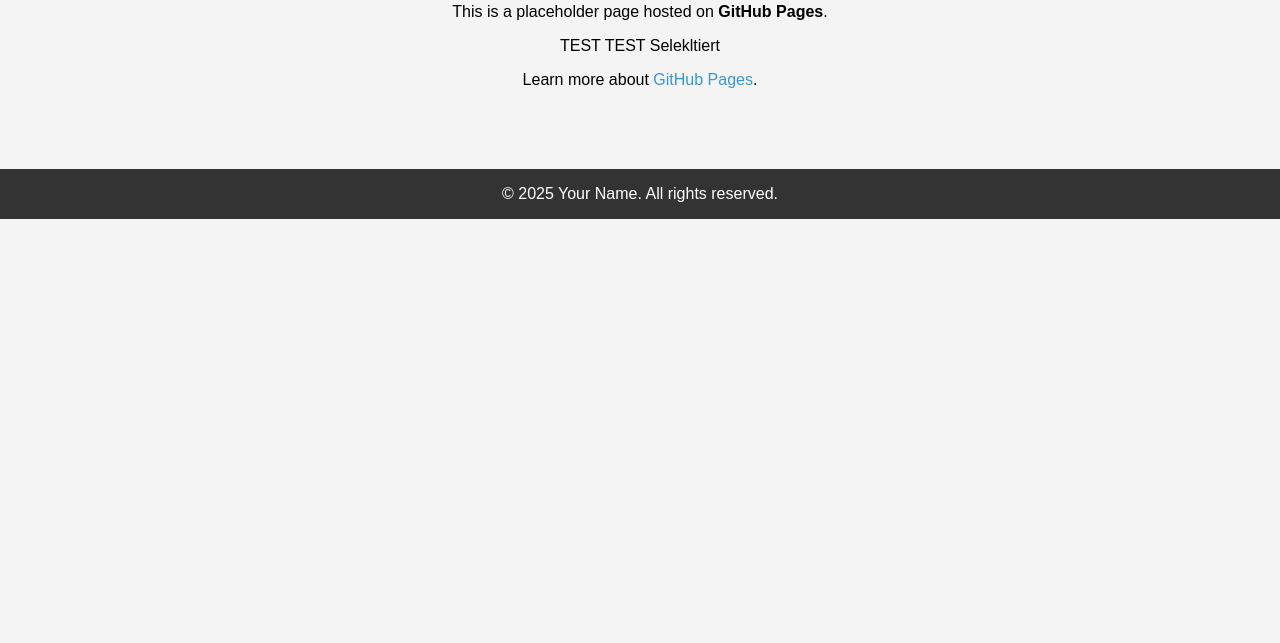
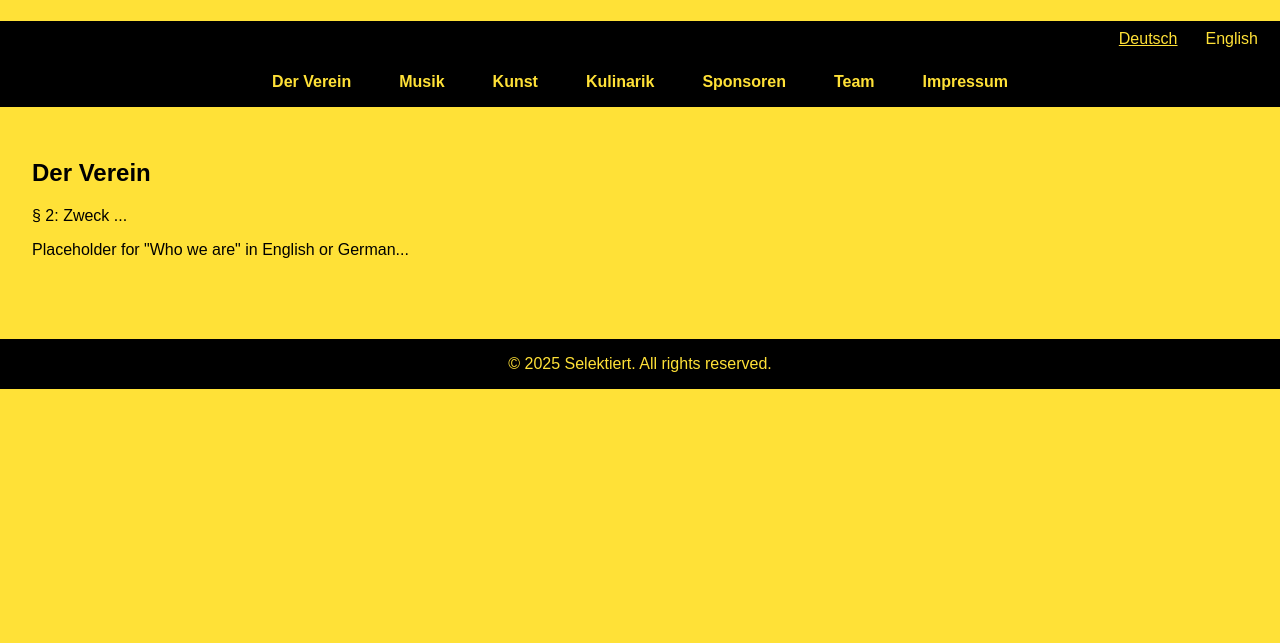
Before and after one commit to selektiert/website, a plain HTML site: page index.html in a window 1280 px wide. Shown: the part 157-800 px from the top of the page. Drawn offline with Linux system fonts and the light colour scheme.

Commit message:
Update index.html

```diff
--- a/index.html
+++ b/index.html
@@ -3,47 +3,151 @@
 <head>
     <meta charset="UTF-8">
     <meta name="viewport" content="width=device-width, initial-scale=1.0">
-    <title>My GitHub Pages Website</title>
+    <title>Selektiert – Verein zur Förderung von Musik, Kunst und Kulinarik</title>
     <style>
         body {
-            font-family: Arial, sans-serif;
-            text-align: center;
-            background-color: #f4f4f4;
+            font-family: "Breul Grotesk", sans-serif;
             margin: 0;
             padding: 0;
+            background-color: #ffe137;
+            color: #000;
         }
         header {
-            background-color: #333;
-            color: white;
+            text-align: center;
             padding: 1rem;
+            background-color: #ffe137;
         }
-        main {
+        header img {
+            width: 150px;
+            height: auto;
+        }
+        nav {
+            display: flex;
+            justify-content: center;
+            background-color: #000;
+        }
+        nav a {
+            text-decoration: none;
+            color: #ffe137;
+            padding: 1rem;
+            margin: 0 0.5rem;
+            font-weight: bold;
+        }
+        nav a:hover {
+            background-color: #ffe137;
+            color: #000;
+        }
+        .content {
             padding: 2rem;
+            display: none;
+        }
+        .content.active {
+            display: block;
         }
         footer {
+            text-align: center;
+            padding: 1rem;
+            background-color: #000;
+            color: #ffe137;
             margin-top: 2rem;
-            padding: 1rem;
-            background-color: #333;
-            color: white;
         }
-        a {
-            color: #3498db;
-            text-decoration: none;
+        .lang-switch {
+            display: flex;
+            justify-content: flex-end;
+            padding: 0.5rem;
+            background-color: #000;
+        }
+        .lang-switch button {
+            background: none;
+            border: none;
+            color: #ffe137;
+            font-size: 1rem;
+            margin: 0 0.5rem;
+            cursor: pointer;
+        }
+        .lang-switch button.active {
+            text-decoration: underline;
         }
     </style>
 </head>
 <body>
     <header>
-        <h1>Welcome to My Website</h1>
+        <img src="logo.png" alt="Selektiert Logo">
+        <h1>Selektiert</h1>
+        <h2>Verein zur Förderung von Musik, Kunst und Kulinarik</h2>
     </header>
+    <div class="lang-switch">
+        <button class="lang-btn active" data-lang="de">Deutsch</button>
+        <button class="lang-btn" data-lang="en">English</button>
+    </div>
+    <nav>
+        <a href="#verein" class="tab-btn" data-tab="verein">Der Verein</a>
+        <a href="#musik" class="tab-btn" data-tab="musik">Musik</a>
+        <a href="#kunst" class="tab-btn" data-tab="kunst">Kunst</a>
+        <a href="#kulinarik" class="tab-btn" data-tab="kulinarik">Kulinarik</a>
+        <a href="#sponsoren" class="tab-btn" data-tab="sponsoren">Sponsoren</a>
+        <a href="#team" class="tab-btn" data-tab="team">Team</a>
+        <a href="#impressum" class="tab-btn" data-tab="impressum">Impressum</a>
+    </nav>
+
     <main>
-        <p>This is a placeholder page hosted on <strong>GitHub Pages</strong>.</p>
+        <section id="verein" class="content active">
+            <h2>Der Verein</h2>
+            <p>§ 2: Zweck ...</p>
+            <p>Placeholder for "Who we are" in English or German...</p>
+        </section>
+        <section id="musik" class="content">
+            <h2>Musik</h2>
+            <p>Lorem ipsum content for music (replace this text).</p>
+        </section>
+        <section id="kunst" class="content">
+            <h2>Kunst</h2>
+            <p>Lorem ipsum content for art (replace this text).</p>
+        </section>
+        <section id="kulinarik" class="content">
+            <h2>Kulinarik</h2>
+            <p>Lorem ipsum content for culinary arts (replace this text).</p>
+        </section>
+        <section id="sponsoren" class="content">
+            <h2>Sponsoren</h2>
+            <p>Lorem ipsum content for sponsors (replace this text).</p>
+        </section>
+        <section id="team" class="content">
+            <h2>Team</h2>
+            <p>Lorem ipsum content for team members (replace this text).</p>
+        </section>
+        <section id="impressum" class="content">
+            <h2>Impressum</h2>
+            <p>Lorem ipsum content for legal information (replace this text).</p>
+        </section>
+    </main>
 
-        <p>TEST TEST Selekltiert</p>
-        <p>Learn more about <a href="https://pages.github.com/" target="_blank">GitHub Pages</a>.</p>
-    </main>
     <footer>
-        &copy; 2025 Your Name. All rights reserved.
+        &copy; 2025 Selektiert. All rights reserved.
     </footer>
+
+    <script>
+        // Tab Navigation
+        const tabs = document.querySelectorAll('.tab-btn');
+        const contents = document.querySelectorAll('.content');
+        tabs.forEach(tab => {
+            tab.addEventListener('click', () => {
+                contents.forEach(content => content.classList.remove('active'));
+                tabs.forEach(t => t.classList.remove('active'));
+                document.getElementById(tab.dataset.tab).classList.add('active');
+                tab.classList.add('active');
+            });
+        });
+
+        // Language Switch
+        const langButtons = document.querySelectorAll('.lang-btn');
+        langButtons.forEach(button => {
+            button.addEventListener('click', () => {
+                langButtons.forEach(btn => btn.classList.remove('active'));
+                button.classList.add('active');
+                // Add logic for switching content languages
+            });
+        });
+    </script>
 </body>
 </html>
```
